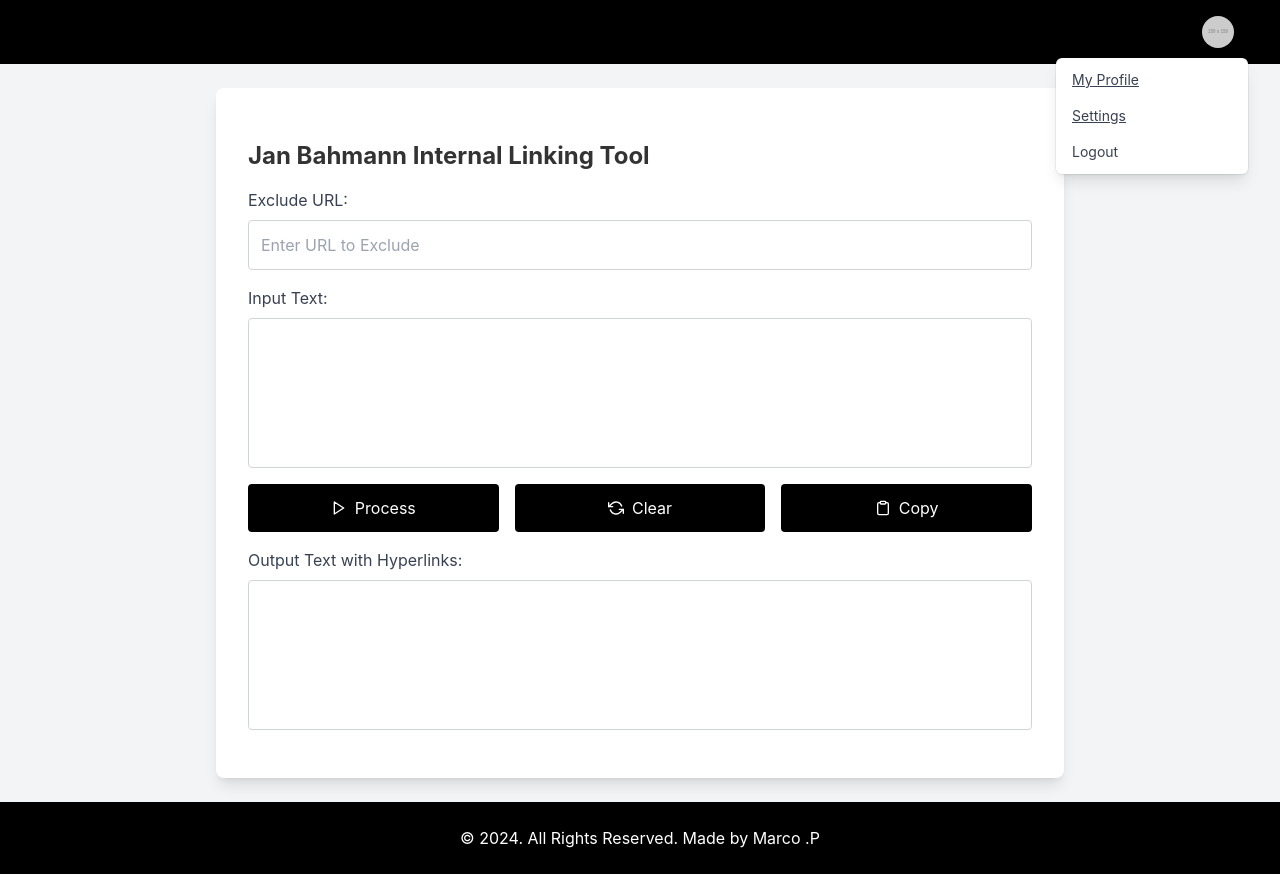
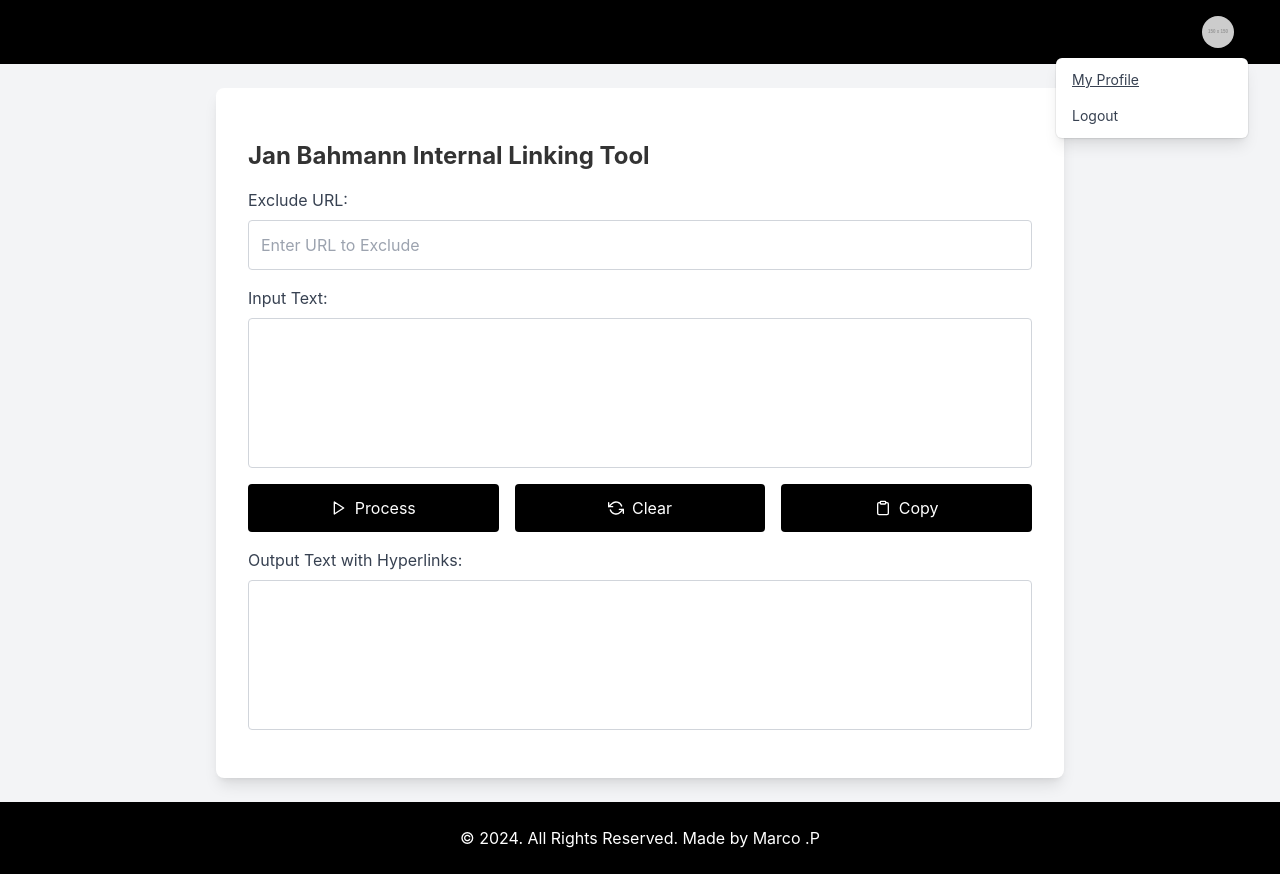
Before and after one commit to Dominien/interal-linking_license, a React (Vite) app: page /internal-linking-tool in a window 1280 px wide. Both pictures are taken after a click on the button 1224 px from the left and 32 px from the top of the page. Built offline with nearby package versions, Linux system fonts and the light colour scheme.

Commit message:
Add keyword_list.py and update project structure

```diff
--- a/src/Navbar.jsx
+++ b/src/Navbar.jsx
@@ -1,10 +1,11 @@
 import React, { useState, useEffect } from 'react';
-import { Link } from 'react-router-dom';
+import { Link, useNavigate } from 'react-router-dom';
 
 const Navbar = () => {
   const [isDropdownOpen, setDropdownOpen] = useState(false);
   const [userName, setUserName] = useState(''); // State to hold the user's name
   const profilePicUrl = "https://via.placeholder.com/150"; // Replace with actual profile pic URL
+  const navigate = useNavigate(); // React Router's hook to programmatically navigate
 
   // Fetch user details from backend
   useEffect(() => {
@@ -38,6 +39,12 @@ const Navbar = () => {
     setDropdownOpen(!isDropdownOpen);
   };
 
+  const handleLogout = () => {
+    localStorage.removeItem('token'); // Remove the token from localStorage
+    setDropdownOpen(false);
+    navigate('/login'); // Navigate to the login page
+  };
+
   return (
     <nav className="bg-black text-white">
       <div className="max-w-7xl mx-auto px-4 sm:px-6 lg:px-8">
@@ -60,19 +67,9 @@ const Navbar = () => {
                   >
                     My Profile
                   </Link>
-                  <Link
-                    to="/settings"
-                    className="block px-4 py-2 text-sm text-gray-700 hover:bg-gray-100"
-                    onClick={() => setDropdownOpen(false)}
-                  >
-                    Settings
-                  </Link>
                   <button
                     className="block w-full text-left px-4 py-2 text-sm text-gray-700 hover:bg-gray-100"
-                    onClick={() => {
-                      setDropdownOpen(false);
-                      // Handle logout logic here
-                    }}
+                    onClick={handleLogout}
                   >
                     Logout
                   </button>
```
